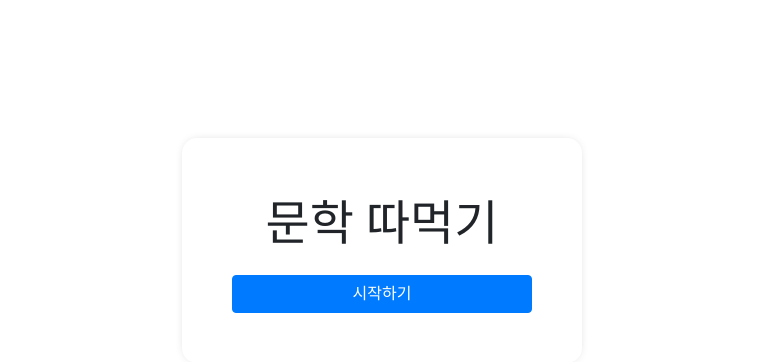
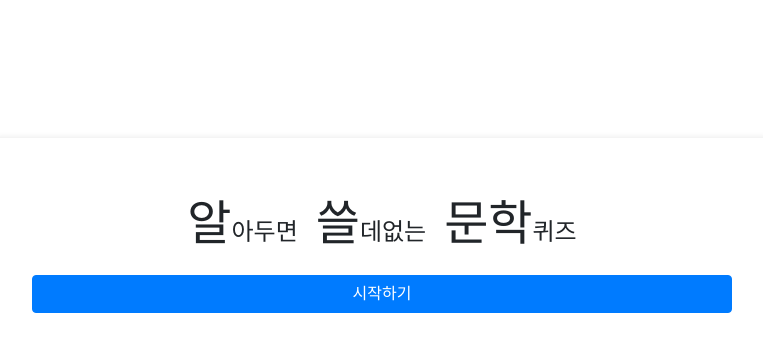
Before and after one commit to woduq1414/munhak-moa, a Flask app: page / in a window 1280 px wide. Shown: the part 150-512 px from the top of the page, without its empty margins (258-1021 px from the left). Run offline with Flask 2, Linux system fonts and the light colour scheme; parts of the project's set-up code (start-up, migrations or seed data) failed here and were passed over; some libraries are stand-ins or nearby versions.

Commit message:
이름 변경

```diff
--- a/static/stylesheets/index.css
+++ b/static/stylesheets/index.css
@@ -8,7 +8,7 @@
 }
 
 #content {
-    width: 400px;
+    width: 800px;
     display: flex;
     flex-direction: column;
 
@@ -22,10 +22,18 @@
 
 
 #title {
-    font-size: 3rem;
+    font-size: 1.5rem;
     text-align: center;
     margin-bottom: 15px;
+    word-break: keep-all;
+    text-align-last: center;
 }
+
+.spotlight {
+    font-size: 3rem;
+    font-weight: 500;
+}
+
 
 #startButton {
     text-align: center;
--- a/templates/index.html
+++ b/templates/index.html
@@ -9,7 +9,9 @@
     <div id="container">
         <div id="content">
             <div id="title">
-                문학 따먹기
+                <span class="spotlight">알</span>아두면  &nbsp;
+                <span class="spotlight">쓸</span>데없는  &nbsp;
+                <span class="spotlight">문학</span>퀴즈
             </div>
 
 
--- a/templates/layout.html
+++ b/templates/layout.html
@@ -1,7 +1,7 @@
 <!DOCTYPE HTML>
 <html lang="kr">
 <head>
-    <title>문학 따먹기</title>
+    <title>알아두면 쓸대없는 문학퀴즈</title>
     <meta name="viewport" content="width=device-width, initial-scale=1.0">
     <link rel="stylesheet" href="https://stackpath.bootstrapcdn.com/bootstrap/4.4.1/css/bootstrap.min.css"
           integrity="sha384-Vkoo8x4CGsO3+Hhxv8T/Q5PaXtkKtu6ug5TOeNV6gBiFeWPGFN9MuhOf23Q9Ifjh" crossorigin="anonymous">
@@ -21,8 +21,8 @@
     <link href="https://fonts.googleapis.com/css2?family=Noto+Serif+KR:wght@500&display=swap" rel="stylesheet">
     <meta property="og:url" content="https://munhak.herokuapp.com/" />
     <meta property="og:type" content="website" />
-    <meta property="og:image" content="https://munhak.herokuapp.com/images/logo2.png" />
-    <meta property="og:title" content="문학 따먹기" />
+    <meta property="og:image" content="https://munhak.herokuapp.com/images/logo3.png" />
+    <meta property="og:title" content="알아두면 쓸데없는 문학퀴즈" />
     <meta property="og:description" content="문학 퀴즈를 풀면서 흥취를 즐겨볼까요?" />
 
     {% block style %}{% endblock %}
--- a/templates/quiz.html
+++ b/templates/quiz.html
@@ -31,7 +31,7 @@
 
 
             <div id="total-munhak">
-                문제 수 : {{ data.total_munhak }}
+                남은 문제수 : {{ data.total_munhak - data.quiz_no }}
             </div>
             <div class="progress">
                 <div class="progress-bar" role="progressbar"
--- a/templates/result.html
+++ b/templates/result.html
@@ -51,10 +51,10 @@
                     Kakao.Link.sendDefault({
                         objectType: 'feed',
                         content: {
-                            title:  "문학 따먹기",
-                            description:  `문학 따먹기에서 {{ data.solved_count }}개를 맞혔어요!`,
+                            title:  "알아두면 쓸데없는 문학퀴즈",
+                            description:  `알쓸문학에서 {{ data.solved_count }}개를 맞혔어요!`,
                             imageUrl:
-                                'https://munhak.herokuapp.com/images/logo2.png',
+                                'https://munhak.herokuapp.com/images/logo3.png',
                             link: {
                                 mobileWebUrl: 'https://munhak.herokuapp.com/',
                                 webUrl: 'https://munhak.herokuapp.com/',
```
Also changed, not shown: images/logo3.png (added).
